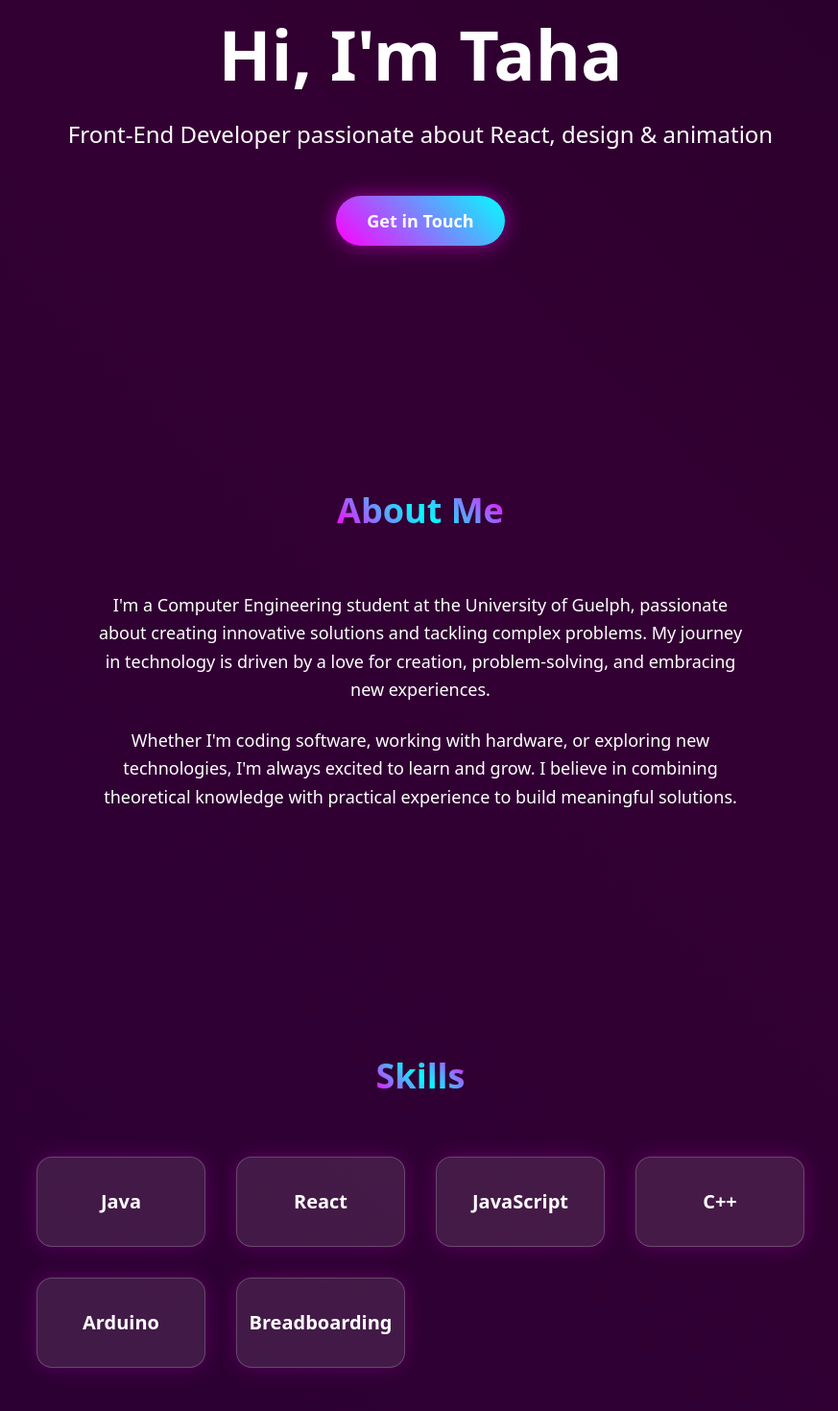
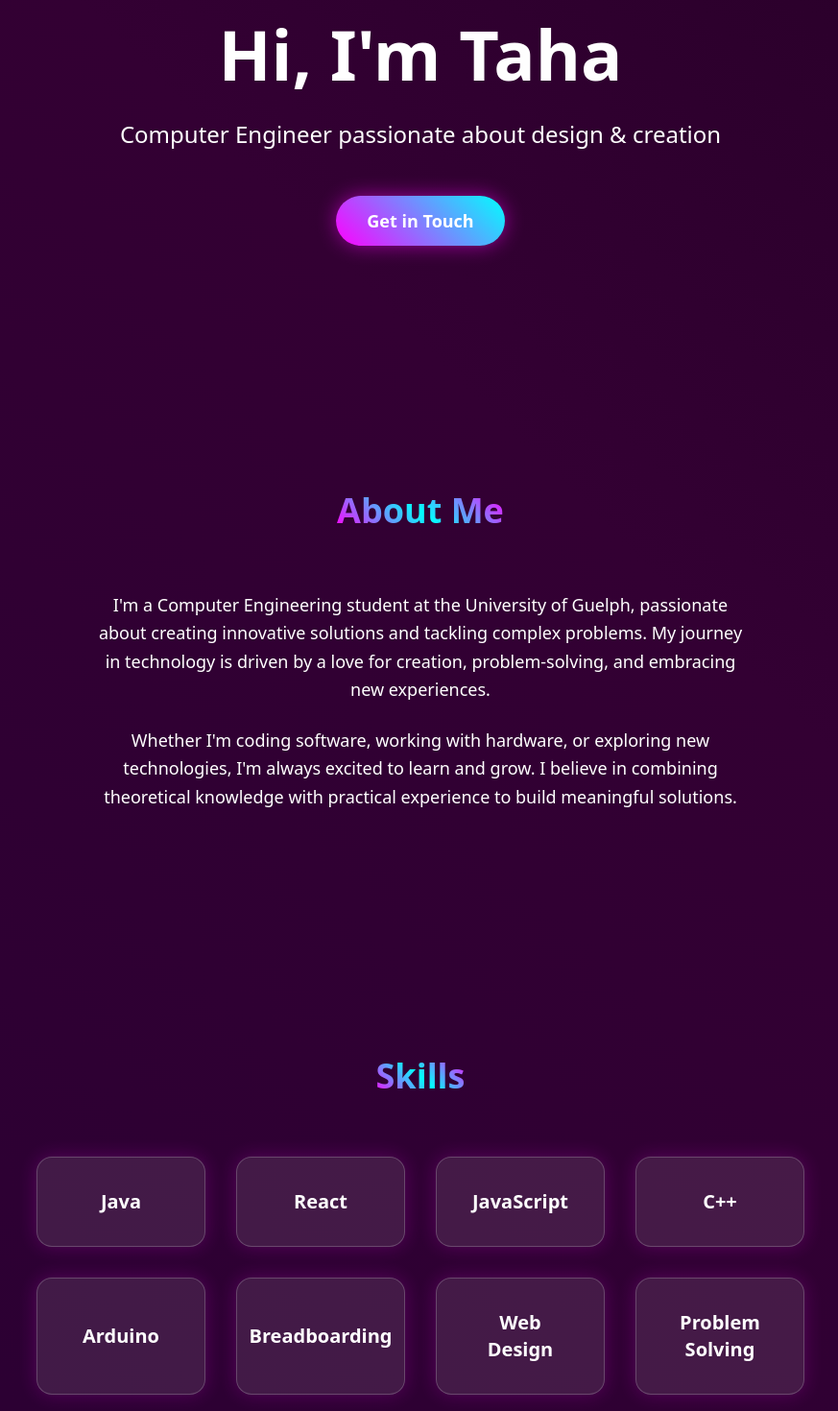
Before and after one commit to tah-6/taha_tech_portfolio, a React (Vite) app: page / in a window 1280 px wide. Shown: the part 140-1610 px from the top of the page at 96% size, without its empty margins (202-1075 px from the left). Built offline with nearby package versions, Linux system fonts and the light colour scheme.

Commit message:
Update hero section to Computer Engineer role and add Web Design and Problem Solving skills

```diff
--- a/src/App.tsx
+++ b/src/App.tsx
@@ -26,7 +26,7 @@ function App() {
             Hi, I'm <span className="text-cyan-300 animate-pulse">Taha</span>
           </h1>
           <p className="text-xl md:text-2xl mb-12 text-white">
-            Front-End Developer passionate about React, design & animation
+            Computer Engineer passionate about design & creation
           </p>
           <a href="#contact" className="btn-primary text-center">Get in Touch</a>
         </div>
@@ -54,7 +54,7 @@ function App() {
         <div className="w-full max-w-4xl mx-auto px-6 sm:px-8 lg:px-12 relative flex flex-col items-center">
           <h2 className="section-title text-center mb-16">Skills</h2>
           <div className="grid grid-cols-2 md:grid-cols-4 gap-8 w-full">
-            {['Java', 'React', 'JavaScript', 'C++', 'Arduino', 'Breadboarding'].map((skill) => (
+            {['Java', 'React', 'JavaScript', 'C++', 'Arduino', 'Breadboarding', 'Web Design', 'Problem Solving'].map((skill) => (
               <div key={skill} className="card text-center group p-8 flex flex-col items-center justify-center">
                 <h3 className="font-semibold text-xl text-white group-hover:text-cyan-300 transition-colors">
                   {skill}
```
